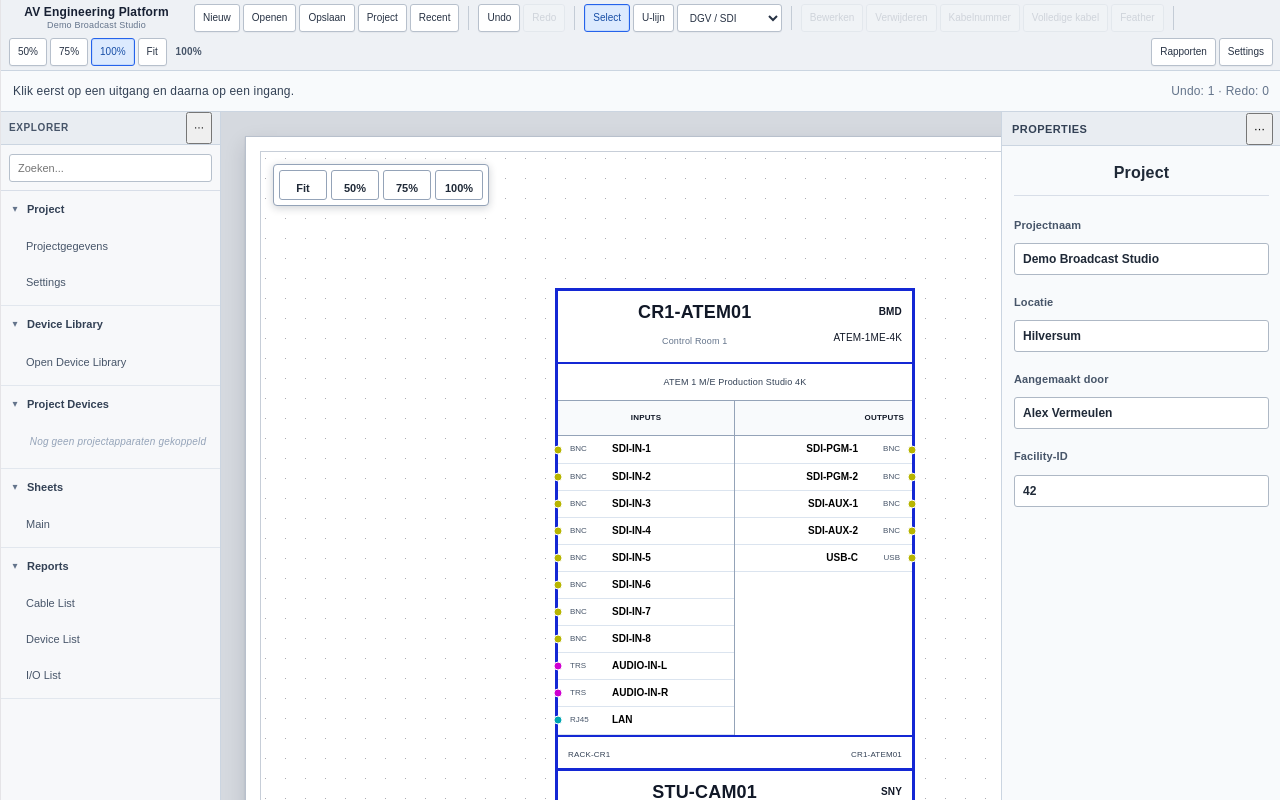
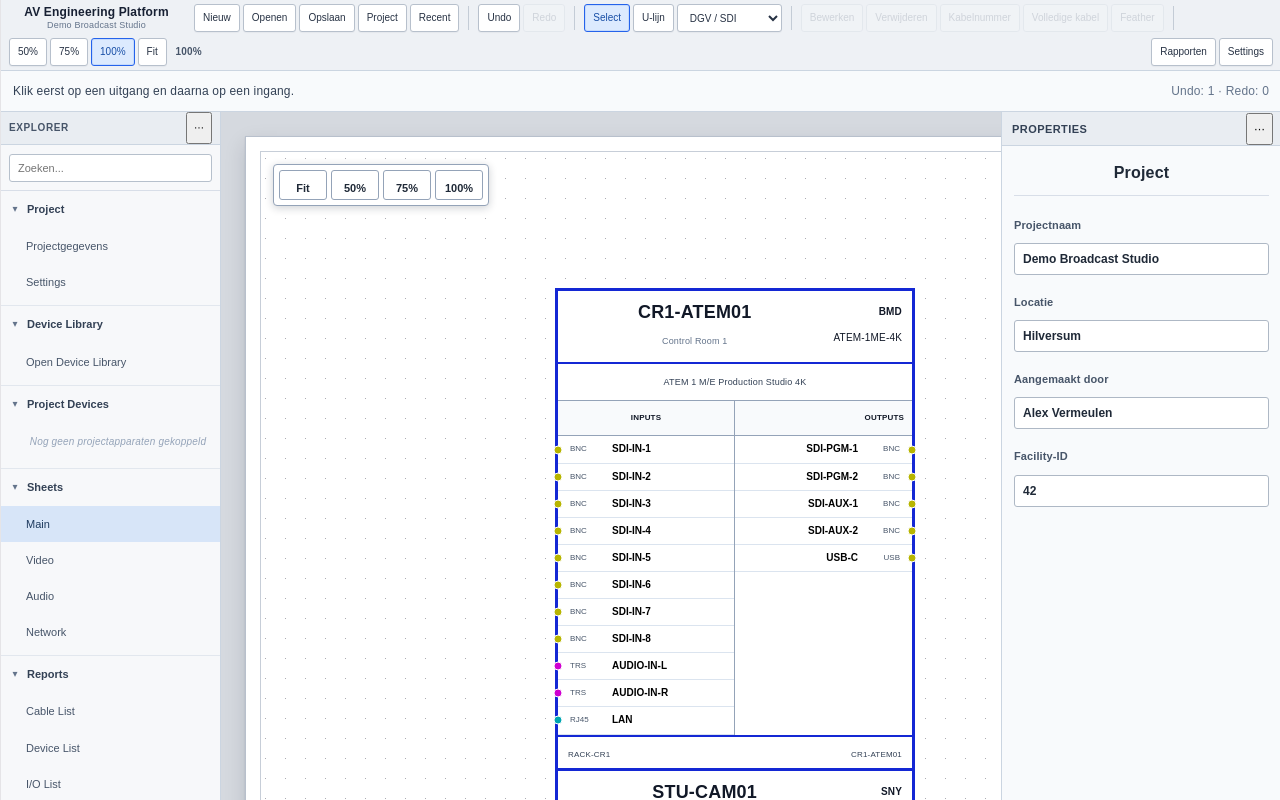
Before and after one commit to alexevermeulen/AVEngineering, a React (Vite) app: page / in a window 1280 px wide. Built offline with nearby package versions, Linux system fonts and the light colour scheme.

Commit message:
Add sheet selection and dynamic title block

```diff
--- a/src/App.tsx
+++ b/src/App.tsx
@@ -27,6 +27,12 @@ import {
   REACT_FLOW_CONFIG,
   REACT_FLOW_FIT_OPTIONS,
 } from './canvas/ReactFlowConfig'
+
+import {
+  DEFAULT_SHEETS,
+  MAIN_SHEET,
+  type SheetDefinition,
+} from './canvas/SheetDefinition'
 
 import { ReactFlowViewport } from './canvas/ReactFlowViewport'
 import { CanvasView } from './canvas/CanvasView'
@@ -435,7 +441,19 @@ function App() {
     useState<EngineeringSettings>(() => loadEngineeringSettings())
 
   const [mainView, setMainView] = useState<MainView>('canvas')
-
+  const [sheets] = useState<SheetDefinition[]>(
+  () => DEFAULT_SHEETS.map((sheet) => ({ ...sheet })),
+)
+
+const [activeSheetId, setActiveSheetId] =
+  useState(MAIN_SHEET.id)
+
+const activeSheet = useMemo(
+  () =>
+    sheets.find((sheet) => sheet.id === activeSheetId) ??
+    MAIN_SHEET,
+  [activeSheetId, sheets],
+)
 
 
 
@@ -2217,15 +2235,31 @@ onZoom100={() => {
               Open Device Library
             </button>
           }
-          sheets={
-            <button
-              type="button"
-              className="explorer-item"
-              onClick={() => setMainView('canvas')}
-            >
-              Main
-            </button>
-          }
+
+         sheets={
+  <>
+    {sheets.map((sheet) => (
+      <button
+        key={sheet.id}
+        type="button"
+        className={
+          activeSheetId === sheet.id
+            ? 'explorer-item explorer-item-selected'
+            : 'explorer-item'
+        }
+        onClick={() => {
+          setActiveSheetId(sheet.id)
+          setMainView('canvas')
+          setStatus(`Sheet ${sheet.name} geopend.`)
+        }}
+      >
+        {sheet.name}
+      </button>
+    ))}
+  </>
+}
+
+
           reports={
             <>
               <button
@@ -2258,7 +2292,7 @@ onZoom100={() => {
 <Workspace
   activeView={mainView}
   canvas={
-    <CanvasView>
+    <CanvasView sheet={activeSheet}>
       <ReactFlow<AppNode, CableEdge>
         nodes={nodes}
         edges={edges}
--- a/src/canvas/CanvasView.tsx
+++ b/src/canvas/CanvasView.tsx
@@ -1,16 +1,27 @@
 import type { ReactNode } from 'react'
+
 import { DrawingSheet } from './DrawingSheet'
+import {
+  MAIN_SHEET,
+  type SheetDefinition,
+} from './SheetDefinition'
 
 type CanvasViewProps = {
   children: ReactNode
+  sheet?: SheetDefinition
 }
 
 export function CanvasView({
   children,
+  sheet = MAIN_SHEET,
 }: CanvasViewProps) {
   return (
     <main className="canvas-view">
-      <DrawingSheet>
+      <DrawingSheet
+        sheetName={sheet.name}
+        drawingTitle={sheet.title}
+        revision={sheet.revision}
+      >
         <div className="flow-area">
           {children}
         </div>
--- /dev/null
+++ b/src/canvas/SheetDefinition.ts
@@ -0,0 +1,35 @@
+export type SheetDefinition = {
+  id: string
+  name: string
+  title: string
+  revision: string
+}
+
+export const MAIN_SHEET: SheetDefinition = {
+  id: 'main',
+  name: 'Main',
+  title: 'Engineering Drawing',
+  revision: '01',
+}
+
+export const DEFAULT_SHEETS: SheetDefinition[] = [
+  MAIN_SHEET,
+  {
+    id: 'video',
+    name: 'Video',
+    title: 'Video Engineering',
+    revision: '01',
+  },
+  {
+    id: 'audio',
+    name: 'Audio',
+    title: 'Audio Engineering',
+    revision: '01',
+  },
+  {
+    id: 'network',
+    name: 'Network',
+    title: 'Network Engineering',
+    revision: '01',
+  },
+]
```
